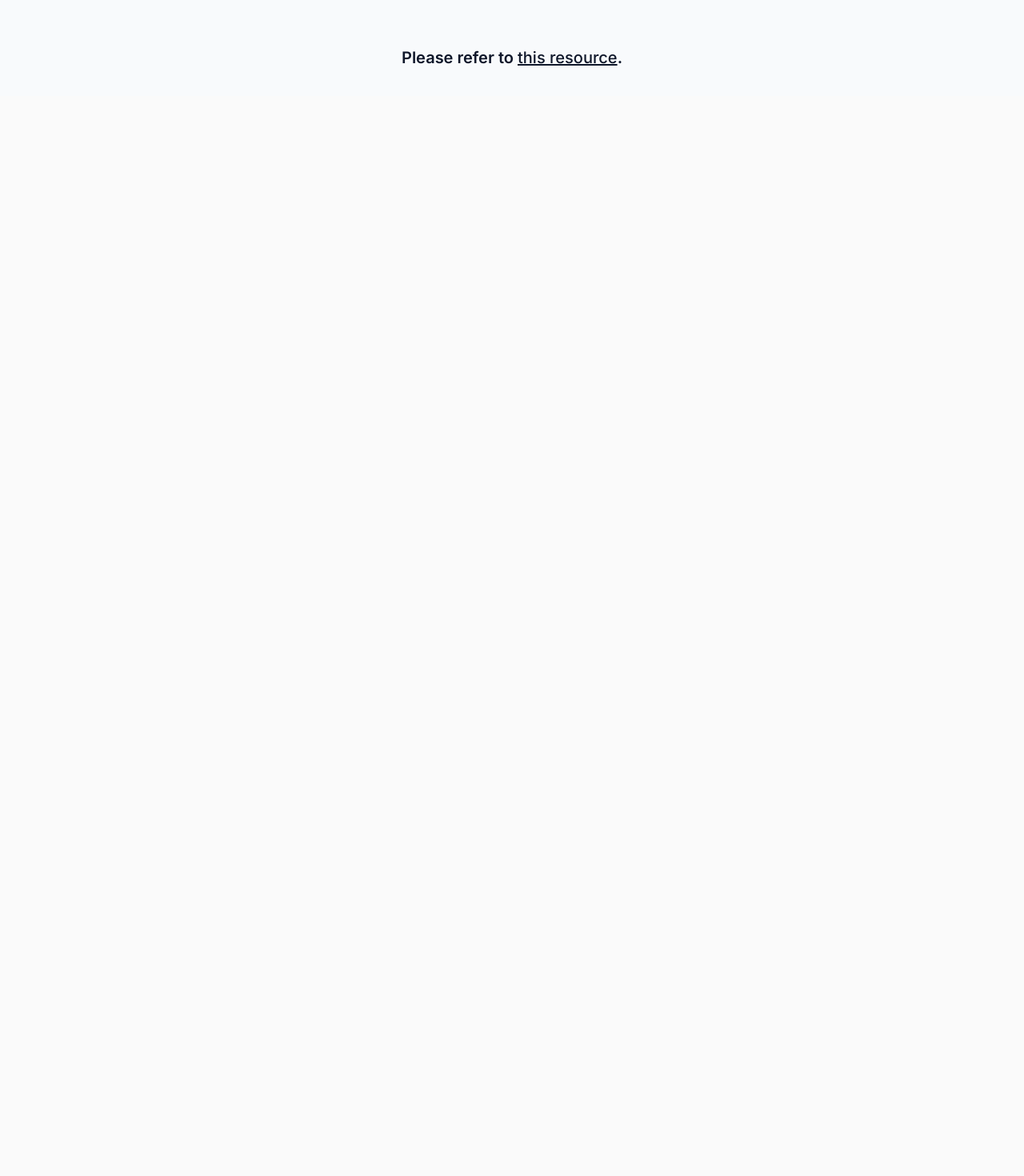
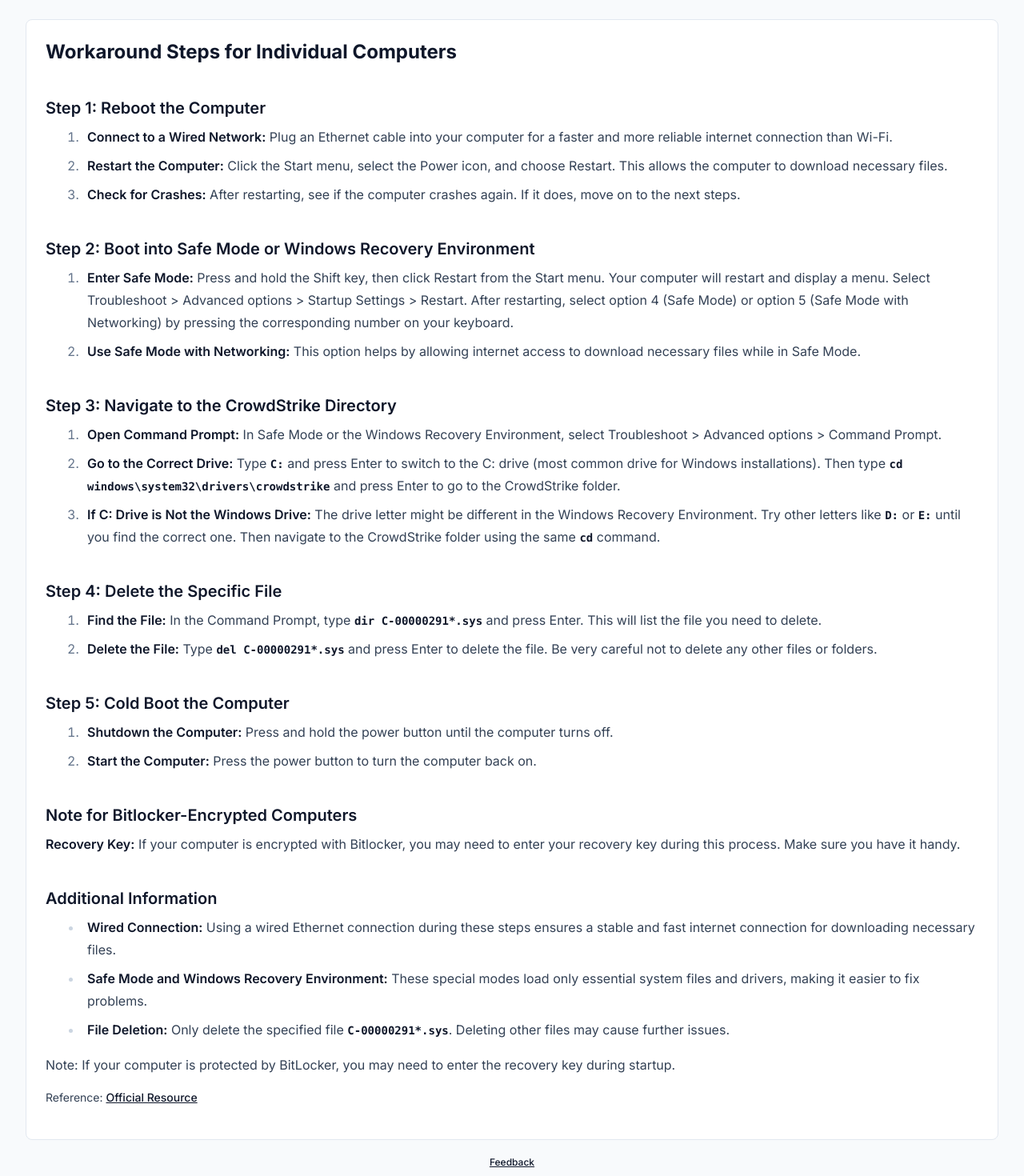
Before and after one commit to GorvGoyl/howtofixcrowdstrikeissue.com, a Next.js app: page / in a window 1280 px wide. Shown: the part 160-1630 px from the top of the page at 80% size. Before the commit the page ends 800 px from the top, so only its background shows below. Built offline with nearby package versions, Linux system fonts and the light colour scheme.

Commit message:
add steps

```diff
--- a/pages/index.tsx
+++ b/pages/index.tsx
@@ -3,17 +3,149 @@
         <>
             {/* ---------- Body --------- */}
             <main className="prose prose-slate mx-auto mt-20 flex w-full max-w-screen-xl flex-col items-center bg-slate-50 p-4 md:p-8">
-                <h1 id="is-crowdstrike-issue-fixed">How to Fix CrowdStrike Issue?</h1>
-                <h3>
-                    Please refer to{' '}
-                    <a href="https://www.crowdstrike.com/blog/statement-on-falcon-content-update-for-windows-hosts/">
-                        this resource
-                    </a>
-                    .
-                </h3>
+                <h1 id="is-crowdstrike-issue-fixed mb-30">How to Fix CrowdStrike Issue?</h1>
+                <TroubleshootingGuide />
+                <Footer />
             </main>
         </>
     );
 }
 
 export default Home;
+
+function TroubleshootingGuide() {
+    return (
+        <div className="rounded-lg border border-slate-200 bg-white p-6">
+            <h1 className="mb-4 text-2xl font-bold">Workaround Steps for Individual Computers</h1>
+
+            <h2 className="mb-2 text-xl font-semibold">Step 1: Reboot the Computer</h2>
+            <ol className="mb-4 ml-5 list-decimal">
+                <li className="mb-2">
+                    <strong>Connect to a Wired Network:</strong> Plug an Ethernet cable into your computer for a faster
+                    and more reliable internet connection than Wi-Fi.
+                </li>
+                <li className="mb-2">
+                    <strong>Restart the Computer:</strong> Click the Start menu, select the Power icon, and choose
+                    Restart. This allows the computer to download necessary files.
+                </li>
+                <li className="mb-2">
+                    <strong>Check for Crashes:</strong> After restarting, see if the computer crashes again. If it does,
+                    move on to the next steps.
+                </li>
+            </ol>
+
+            <h2 className="mb-2 text-xl font-semibold">Step 2: Boot into Safe Mode or Windows Recovery Environment</h2>
+            <ol className="mb-4 ml-5 list-decimal">
+                <li className="mb-2">
+                    <strong>Enter Safe Mode:</strong> Press and hold the Shift key, then click Restart from the Start
+                    menu. Your computer will restart and display a menu. Select Troubleshoot &gt; Advanced options &gt;
+                    Startup Settings &gt; Restart. After restarting, select option 4 (Safe Mode) or option 5 (Safe Mode
+                    with Networking) by pressing the corresponding number on your keyboard.
+                </li>
+                <li className="mb-2">
+                    <strong>Use Safe Mode with Networking:</strong> This option helps by allowing internet access to
+                    download necessary files while in Safe Mode.
+                </li>
+            </ol>
+
+            <h2 className="mb-2 text-xl font-semibold">Step 3: Navigate to the CrowdStrike Directory</h2>
+            <ol className="mb-4 ml-5 list-decimal">
+                <li className="mb-2">
+                    <strong>Open Command Prompt:</strong> In Safe Mode or the Windows Recovery Environment, select
+                    Troubleshoot &gt; Advanced options &gt; Command Prompt.
+                </li>
+                <li className="mb-2">
+                    <strong>Go to the Correct Drive:</strong> Type <code>C:</code> and press Enter to switch to the C:
+                    drive (most common drive for Windows installations). Then type{' '}
+                    <code>cd windows\system32\drivers\crowdstrike</code> and press Enter to go to the CrowdStrike
+                    folder.
+                </li>
+                <li className="mb-2">
+                    <strong>If C: Drive is Not the Windows Drive:</strong> The drive letter might be different in the
+                    Windows Recovery Environment. Try other letters like <code>D:</code> or <code>E:</code> until you
+                    find the correct one. Then navigate to the CrowdStrike folder using the same <code>cd</code>{' '}
+                    command.
+                </li>
+            </ol>
+
+            <h2 className="mb-2 text-xl font-semibold">Step 4: Delete the Specific File</h2>
+            <ol className="mb-4 ml-5 list-decimal">
+                <li className="mb-2">
+                    <strong>Find the File:</strong> In the Command Prompt, type <code>dir C-00000291*.sys</code> and
+                    press Enter. This will list the file you need to delete.
+                </li>
+                <li className="mb-2">
+                    <strong>Delete the File:</strong> Type <code>del C-00000291*.sys</code> and press Enter to delete
+                    the file. Be very careful not to delete any other files or folders.
+                </li>
+            </ol>
+
+            <h2 className="mb-2 text-xl font-semibold">Step 5: Cold Boot the Computer</h2>
+            <ol className="mb-4 ml-5 list-decimal">
+                <li className="mb-2">
+                    <strong>Shutdown the Computer:</strong> Press and hold the power button until the computer turns
+                    off.
+                </li>
+                <li className="mb-2">
+                    <strong>Start the Computer:</strong> Press the power button to turn the computer back on.
+                </li>
+            </ol>
+
+            <h2 className="mb-2 text-xl font-semibold">Note for Bitlocker-Encrypted Computers</h2>
+            <p className="mb-4">
+                <strong>Recovery Key:</strong> If your computer is encrypted with Bitlocker, you may need to enter your
+                recovery key during this process. Make sure you have it handy.
+            </p>
+
+            <h2 className="mb-2 text-xl font-semibold">Additional Information</h2>
+            <ul className="mb-4 ml-5 list-disc">
+                <li className="mb-2">
+                    <strong>Wired Connection:</strong> Using a wired Ethernet connection during these steps ensures a
+                    stable and fast internet connection for downloading necessary files.
+                </li>
+                <li className="mb-2">
+                    <strong>Safe Mode and Windows Recovery Environment:</strong> These special modes load only essential
+                    system files and drivers, making it easier to fix problems.
+                </li>
+                <li className="mb-2">
+                    <strong>File Deletion:</strong> Only delete the specified file <code>C-00000291*.sys</code>.
+                    Deleting other files may cause further issues.
+                </li>
+            </ul>
+            <Notes />
+        </div>
+    );
+}
+
+function Notes() {
+    return (
+        <>
+            <div>
+                Note: If your computer is protected by BitLocker, you may need to enter the recovery key during startup.
+            </div>
+            <div>
+                <p className="text-sm">
+                    Reference:{' '}
+                    <a
+                        target="_blank"
+                        className=""
+                        href="https://www.crowdstrike.com/blog/statement-on-falcon-content-update-for-windows-hosts/">
+                        Official Resource
+                    </a>
+                </p>
+            </div>
+        </>
+    );
+}
+function Footer() {
+    return (
+        <footer className="mx-auto mt-5 max-w-screen-md text-center text-xs">
+            <a
+                target="_blank"
+                title="See source-code on Github"
+                href="https://github.com/GorvGoyl/howtofixcrowdstrikeissue.com">
+                Feedback
+            </a>
+        </footer>
+    );
+}
--- a/tailwind.config.js
+++ b/tailwind.config.js
@@ -12,6 +12,14 @@
     ],
     theme: {
         extend: {
+            typography: {
+                DEFAULT: {
+                    css: {
+                        'code::before': { content: 'none' },
+                        'code::after': { content: 'none' },
+                    },
+                },
+            },
             fontSize: {
                 md: ['15px', '22px'],
             },
```
